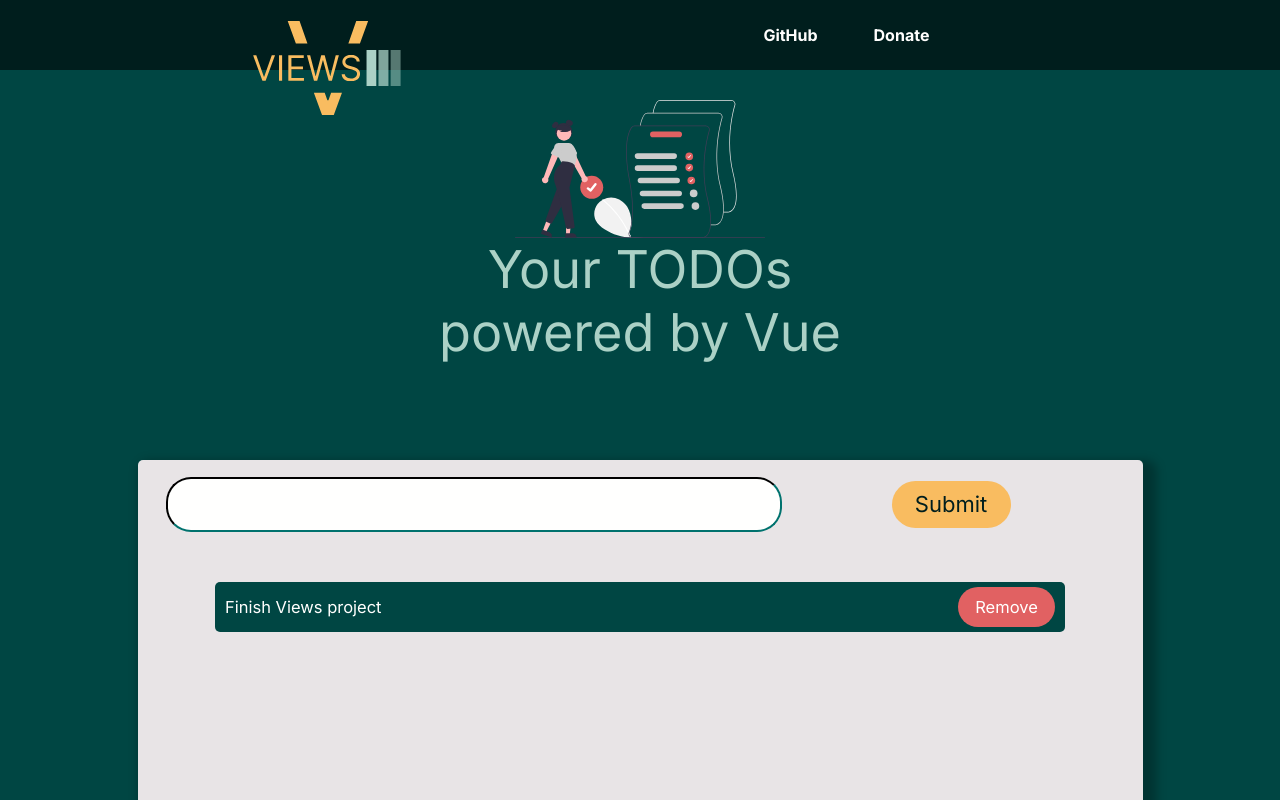
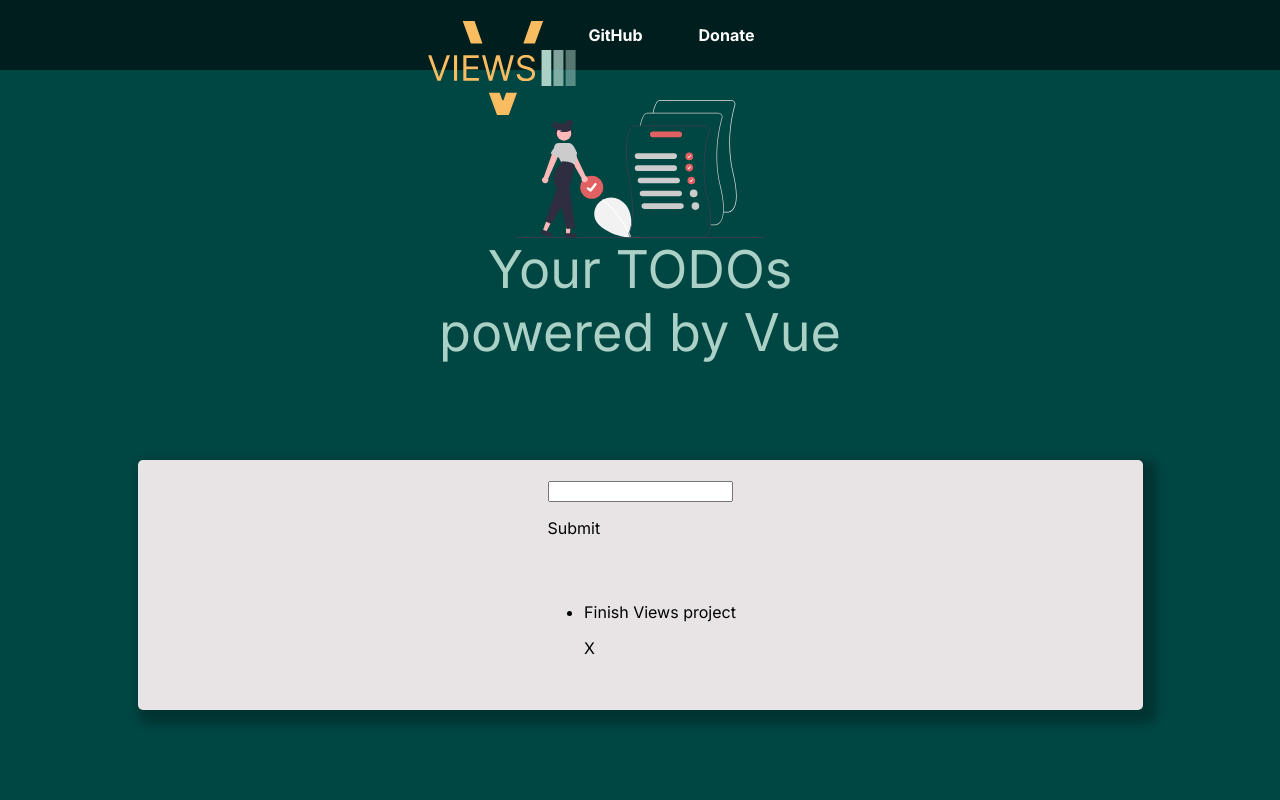
Before and after one commit to mahiv87/Views-by-Vue, a Vue app: page / in a window 1280 px wide. Shown: the top 800 px of the page. Built offline with nearby package versions, Linux system fonts and the light colour scheme.

Commit message:
debugging styles

```diff
--- a/src/App.vue
+++ b/src/App.vue
@@ -22,13 +22,13 @@ import Todos from './components/Todos/Todos.vue';
 	flex-direction: column;
 	align-items: center;
 	padding: 10px;
-	width: 992px;
+	max-width: 992px;
 	height: 200px;
 	margin: 20px auto;
 }
 .subtitle {
 	padding: 0px 8px;
-	width: 500px;
+	max-width: 500px;
 	color: #abd1c6;
 	font-size: 52.11px;
 	text-align: center;
@@ -41,7 +41,7 @@ import Todos from './components/Todos/Todos.vue';
 	align-items: center;
 	padding: 0px;
 	margin-bottom: 0;
-	width: 981px;
+	max-width: 981px;
 	height: 112px;
 	color: #fffffe;
 	font-size: 92.59px;
--- a/src/components/Nav.vue
+++ b/src/components/Nav.vue
@@ -1,8 +1,17 @@
 <template>
 	<div class="nav-container">
-		<img src="../assets/views-logo-transparent.svg" alt="Views logo" class="nav-logo" />
+		<img
+			src="../assets/views-logo-transparent.svg"
+			alt="Views logo"
+			class="nav-logo"
+		/>
 		<div class="nav-links">
-			<a href="https://github.com/mahiv87/Views-by-Vue" class="nav-button" target="_blank">GitHub</a>
+			<a
+				href="https://github.com/mahiv87/Views-by-Vue"
+				class="nav-button"
+				target="_blank"
+				>GitHub</a
+			>
 			<a href="#" class="nav-button" target="_blank">Donate</a>
 		</div>
 	</div>
@@ -15,7 +24,7 @@
 	justify-content: center;
 	align-items: center;
 	padding: 0px 25px;
-	gap: 350px;
+	/* gap: 350px; */
 	background: #001e1d;
 	height: 70px;
 }
--- a/src/components/Todos/TodoInput.vue
+++ b/src/components/Todos/TodoInput.vue
@@ -51,7 +51,7 @@ export default {
 </template>
 
 <style scoped>
-.input-container {
+/* .input-container {
 	display: flex;
 	flex-direction: row;
 	align-items: center;
@@ -91,5 +91,5 @@ export default {
 	background: #fffffe;
 	border-radius: 25px;
 	border-color: #001e1d;
-}
+} */
 </style>
--- a/src/components/Todos/TodoList.vue
+++ b/src/components/Todos/TodoList.vue
@@ -22,19 +22,18 @@ export default {
 	<ul class="list-container">
 		<li v-for="todo in todos" class="todo-item">
 			<span>{{ todo.task }} </span>
-			<p class="remove-button">Remove</p>
+			<p class="remove-button">X</p>
 		</li>
 	</ul>
 </template>
 
 <style scoped>
-.list-container {
+/* .list-container {
 	display: flex;
 	flex-direction: column;
 	justify-content: start;
 	align-items: center;
 	padding: 0px;
-	width: 900px;
 	height: 360px;
 }
 
@@ -44,7 +43,7 @@ export default {
 	justify-content: space-between;
 	align-items: center;
 	padding: 10px;
-	width: 830px;
+	width: 500px;
 	height: 30px;
 	font-weight: 400;
 	font-size: 16.5px;
@@ -62,12 +61,11 @@ export default {
 	align-items: center;
 	padding: 5px 10px;
 	gap: 10px;
-	width: 77px;
-	height: 30px;
 	background: #e16162;
-	border-radius: 30px;
+	border-radius: 4px;
 	font-size: 16.5px;
+	font-weight: bold;
 	line-height: 20px;
 	color: #fffffe;
-}
+} */
 </style>
--- a/src/components/Todos/Todos.vue
+++ b/src/components/Todos/Todos.vue
@@ -25,8 +25,8 @@ export default {
 	align-items: center;
 	padding: 20px 14px;
 	gap: 32px;
-	width: 977px;
-	height: 481px;
+	max-width: 977px;
+	/* height: 481px; */
 	margin-top: 150px;
 	margin-inline: auto;
 	background: #e8e4e6;
```
